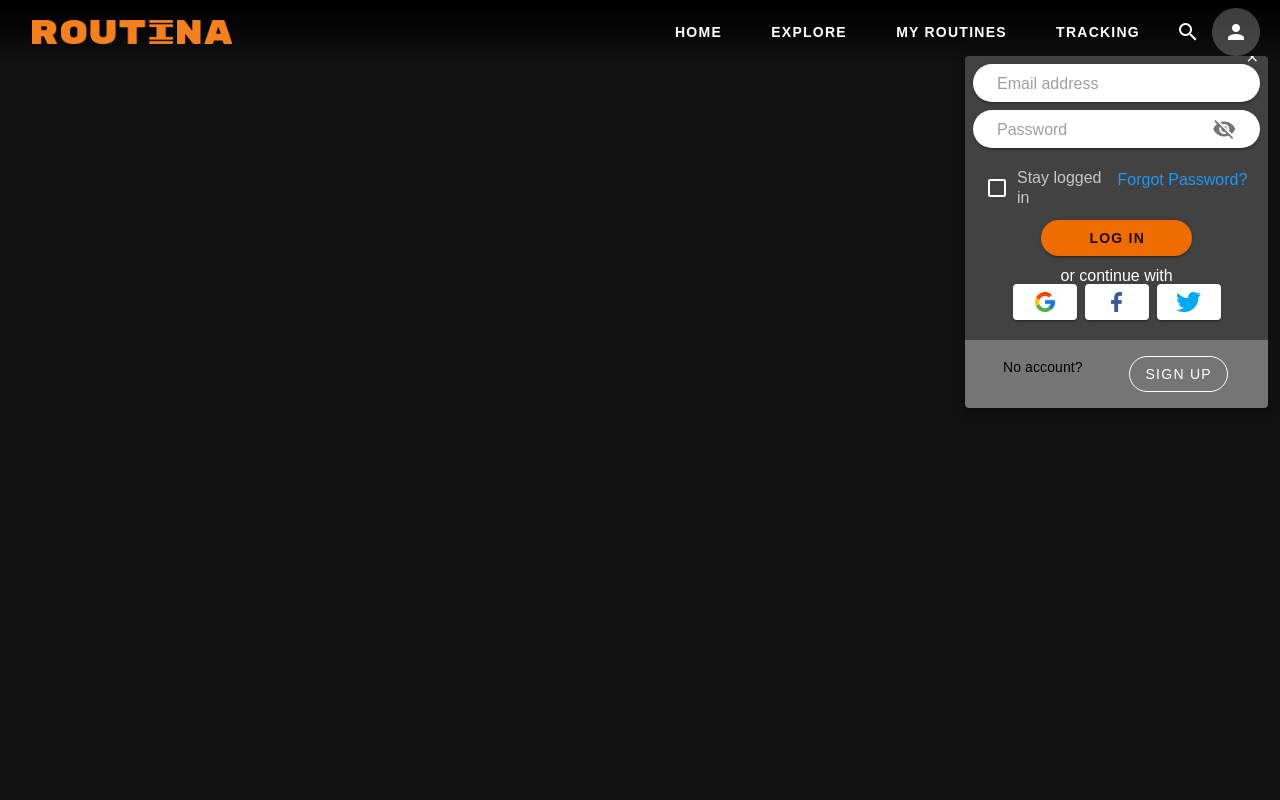
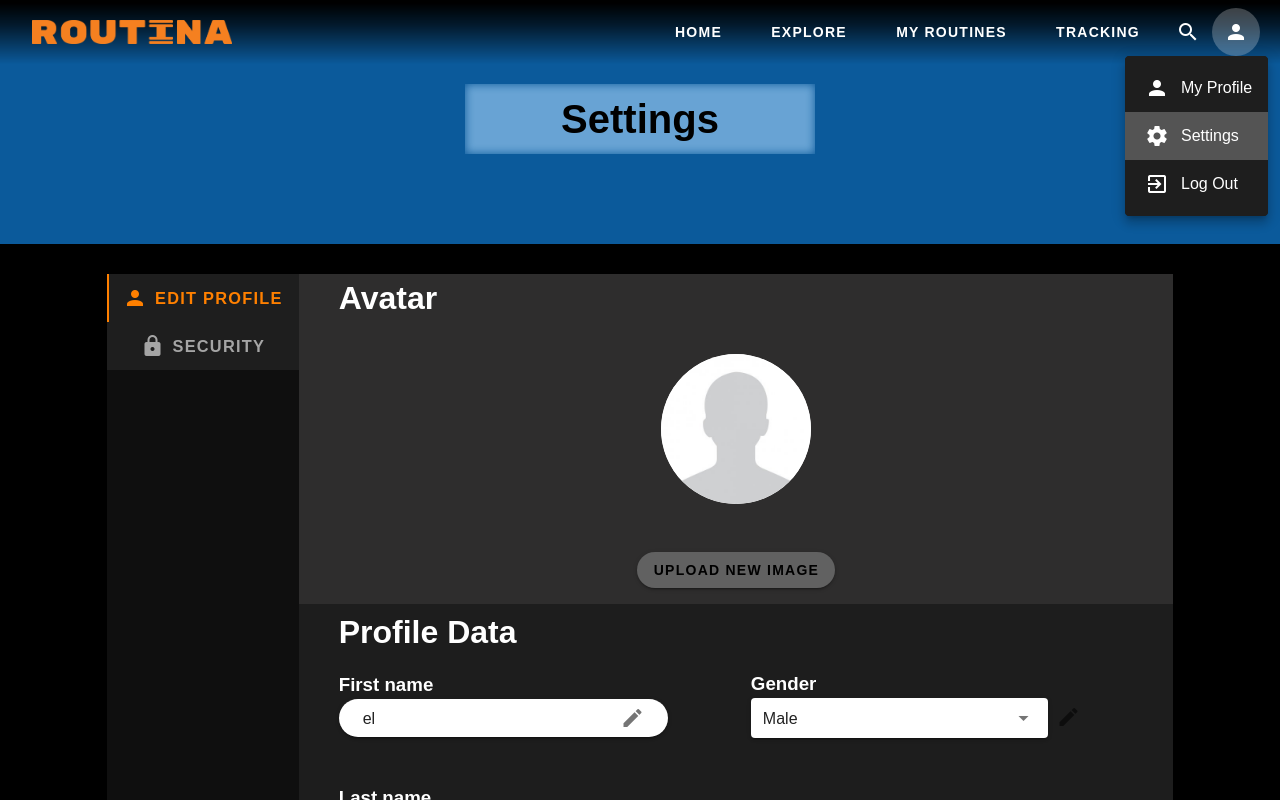
Before and after one commit to gonzaloarca/routina-web, a Vue app in the folder routina/: page /settings in a window 1280 px wide. Both pictures are taken after a click on the button 1236 px from the left and 32 px from the top of the page. Shown: the top 800 px of the page. Built offline with nearby package versions, Linux system fonts and the light colour scheme.

Commit message:
settings page y logged in popover

```diff
--- /dev/null
+++ b/routina/src/components/LoggedInPopOver.vue
@@ -0,0 +1,52 @@
+<template>
+<div class="text-center">
+    <v-menu
+      v-model="menu"
+      :close-on-content-click="false"
+
+      offset-y
+    >
+      <template v-slot:activator="{ on, attrs }">
+        <v-btn icon class="mr-1" v-bind="attrs"
+          v-on="on">
+        <v-icon >mdi-account</v-icon>
+        </v-btn>
+      </template>
+
+      <v-card>
+        <v-list>
+          <v-list-item v-for="opt in options" :key="opt.name" router :to="opt.route">
+            <v-icon left class="pa-1">
+              {{opt.icon}}
+            </v-icon>
+            <v-list-item-content>
+              <v-list-item-title>{{opt.name}}</v-list-item-title>
+            </v-list-item-content>
+          </v-list-item>
+        </v-list>
+      </v-card>
+    </v-menu>
+</div>
+</template>
+<script>
+export default {
+    name:"LoggedInPopover",
+
+    data(){
+      return{
+        options:[
+          {name: "My Profile", icon:"mdi-account", route:""},
+          {name: "Settings", icon:"mdi-cog", route:"/settings"},
+          {name: "Log Out", icon:"mdi-exit-to-app", route:""},],
+
+      }
+    }
+
+};
+</script>
+
+<style scoped lang="scss" >
+@import "../sass/variables";
+
+
+</style>
--- a/routina/src/components/Navbar.vue
+++ b/routina/src/components/Navbar.vue
@@ -75,7 +75,8 @@
       <!-- <v-btn icon>
         <v-icon>mdi-bell</v-icon>
       </v-btn> -->
-      <LoginPopOver/>
+      <LoggedInPopOver v-if="loggedIn"/>
+      <LoginPopOver v-else/>
     </v-app-bar>
 
     <!-- Navigation drawer -->
@@ -106,7 +107,9 @@
 
 <script>
 import LoginPopOver from "@/components/LoginPopOver";
+import LoggedInPopOver from "./LoggedInPopOver";
 import styles from "../sass/variables.scss";
+
 
 export default {
   data() {
@@ -126,6 +129,7 @@ export default {
       drawer: false,
       searchOpen: false,
       searchInput: "",
+      loggedIn:true,
     };
   },
   methods: {
@@ -148,7 +152,7 @@ export default {
 
     window.removeEventListener("resize", this.onResize);
   },
-  components:{LoginPopOver},
+  components:{LoginPopOver, LoggedInPopOver},
 };
 </script>
 
--- /dev/null
+++ b/routina/src/components/SettingsBanner.vue
@@ -0,0 +1,60 @@
+<template>
+  <div class="settings-banner" >
+    <div class="slider-wrapper">
+      <div class="settings-header" >
+        <h1 class="black--text">Settings</h1>
+      </div>
+
+    </div>
+
+  </div>
+</template>
+
+<script>
+
+
+export default {
+  name: "SettingsBanner",
+};
+</script>
+
+<style scoped lang="scss">
+@import "../sass/variables";
+
+
+$y-displacement: 0px;
+
+.settings-banner{
+    height: $banner-height;
+    background-color:rgb(11, 90, 155);
+
+}
+
+.slider-wrapper{
+    position:relative;
+    width:100%;
+    height:$banner-height;
+
+    .settings-header {
+    height: 70px;
+    width: 350px;
+    position: absolute;
+    z-index: 1;
+    left: 0;
+    top: 0;
+    bottom: 0;
+    right: 0;
+    margin: auto;
+    display: flex;
+    justify-content: center;
+    align-items: center;
+    backdrop-filter: blur(5px) contrast(0.5) brightness(1.5) ;
+    h1 {
+      font-size: 30pt;
+    }
+  }
+}
+
+
+
+</style>
--- a/routina/src/router/index.js
+++ b/routina/src/router/index.js
@@ -8,6 +8,7 @@ import Plans from "../views/Plans.vue";
 import Routine from "../views/Routine.vue";
 import EditRoutine from "../views/EditRoutine.vue";
 import RegisterUser from "../views/RegisterUser.vue";
+import Settings from "../views/Settings.vue";
 
 Vue.use(VueRouter);
 
@@ -51,7 +52,12 @@ const routes = [
     path: "/register",
     name: "RegisterUser",
     component: RegisterUser,
-  }
+  },
+  {
+    path: "/settings",
+    name: "Settings",
+    component: Settings,
+  },
 ];
 
 const router = new VueRouter({
--- /dev/null
+++ b/routina/src/views/Settings.vue
@@ -0,0 +1,215 @@
+<template>
+  <div class="Settings">
+    <SettingsBanner />
+    <div class="settings-content">
+      <v-card class="content-container" tile>
+        <div class="tab-format">
+          <v-tabs vertical v-model="tabs">
+            <v-tab>
+              <v-icon left>mdi-account</v-icon><h3>Edit profile</h3>
+            </v-tab>
+            <v-tab>
+              <v-icon left>mdi-lock</v-icon><h3>Security</h3>
+            </v-tab>
+          </v-tabs>
+        </div>
+        <div class="items-container">
+          <v-tabs-items v-model="tabs">
+            <v-tab-item>
+              <v-card tile flat>
+                <div class="light-grey-card">
+                  <div class="pl-5 ml-5">
+                    <h1>Avatar</h1>
+                  </div>
+
+                  <div class="centered-div pa-4">
+                      <v-avatar size="150" color="white" class="my-4">
+                          <img :src="require(`../assets/avatar.jpg`)"/>
+                      </v-avatar></div>
+                  <div class="centered-div pa-4">
+                      <v-btn color="grey darken-2" class="black--text" rounded><h4>Upload new image</h4></v-btn>
+                  </div>
+                </div>
+                <div class="dark-grey-card">
+                  <div class="pl-5 ml-5">
+                    <h1 class="py-1">Profile Data</h1>
+                  </div>
+                   <div style="margin-left:30px;">
+                       <div class="centered-div">
+                           <span class="span-fmt">
+                               <h3>First name</h3>
+                               <v-text-field style="width:80%;"
+                               :readonly="!editingFirstName"
+                               :value="user.firstName"
+                               append-icon="mdi-pencil"
+                               @click:append="editingFirstName=!editingFirstName"
+                               solo
+                               dense
+                               rounded
+                               light>
+                               </v-text-field>
+                            </span>
+                           <span class="span-fmt">
+                               <h3>Gender</h3>
+                               <v-select
+                                style="width:80%"
+                                v-model="user.gender"
+                                :items="genders"
+                                single-line
+                                :readonly="!false"
+                                append-outer-icon="mdi-pencil"
+                                @click:append="editingGender=!editingGender"
+                                :menu-props="{ offsetY: true, light }"
+                                light
+                                dense
+                                filled
+                                solo
+                                ></v-select>
+                           </span>
+                       </div>
+                       <div class="centered-div">
+                           <span class="span-fmt">
+                               <h3>Last name</h3>
+                               <v-text-field style="width:80%;"
+                               :readonly="!editingLastName"
+                               :value="user.lastName"
+                                append-icon="mdi-pencil"
+                               @click:append="editingLastName=!editingLastName"
+                               solo
+                               dense
+                               rounded
+                               light>
+                               </v-text-field>
+                            </span>
+                           <span class="span-fmt"><h3>Birth date</h3></span>
+                       </div>
+                    </div>
+                    <div class="centered-div light-grey-card pa-4">
+                        <div class="pa-4" style="width:25%"><v-btn color="grey darken-3" class="black--text " rounded ><h4>Discard Changes</h4></v-btn></div>
+                        <div class="pa-4" style="width:25%"><v-btn color="primary" class="white--text " rounded ><h4>Save Changes</h4></v-btn></div>
+                    </div>
+
+
+                </div>
+              </v-card>
+            </v-tab-item>
+            <v-tab-item>
+              <v-card tile flat>
+                  <div class="light-grey-card">
+                  <div class="pl-5 ml-5">
+                    <h1>Change password</h1>
+                  </div>
+                  <div style="margin-left:30px;">
+
+                    </div>
+
+                </div>
+                <div class="dark-grey-card">
+                  <div class="pl-5 ml-5">
+                    <h1 class="py-1">Change email address</h1>
+                  </div>
+                   <div style="margin-left:30px;">
+
+                    </div>
+                </div>
+                <div class="light-grey-card">
+                  <div class="pl-5 ml-5">
+                    <h1>Delete account</h1>
+                  </div>
+                  <div style="margin-left:30px;">
+
+                    </div>
+
+                </div>
+
+
+              </v-card>
+            </v-tab-item>
+          </v-tabs-items>
+        </div>
+      </v-card>
+    </div>
+  </div>
+</template>
+
+<script>
+// @ is an alias to /src
+import SettingsBanner from "../components/SettingsBanner";
+
+export default {
+  name: "Settings",
+  components: { SettingsBanner },
+  data() {
+    return {
+      tabs: null,
+      editingFirstName: false,
+      editingLastName: false,
+      editingGender: false,
+      user:{
+          firstName:"el",
+          lastName:"Beto",
+          gender:"Male"
+      },
+      genders:["Male", "Female", "Other"],
+
+    };
+  }
+};
+</script>
+
+<style scoped lang="scss">
+@import "../sass/variables";
+
+.Settings {
+  background-color: black;
+}
+
+.span-fmt{
+    width:50%;
+}
+
+.light-grey-card{
+    background-color: rgb(46, 45, 45);
+}
+
+.dark-grey-card{
+    background-color: rgb(29, 29, 29);
+}
+.tab-format {
+  width: 20%;
+  background-color: rgb(15, 15, 15);
+}
+
+
+
+.settings-content {
+  max-width: $content-container-width;
+  margin: auto;
+  padding: 30px 30px 30px 30px;
+
+}
+
+.content-container {
+  max-width: $content-container-width - 300px;
+  align-content: center;
+  display: flex;
+  margin: 0 auto 30px;
+
+
+}
+
+.title-cont {
+  max-width: fit-content;
+}
+
+.centered-div {
+  display: flex;
+  align-items: center;
+  justify-content: center;
+  padding: 10px 10px 10px 10px;
+}
+
+.items-container{
+    width:100%;
+}
+</style>
```
Also changed, not shown: routina/src/assets/avatar.jpg (added), routina/src/assets/avatar.png (added).
